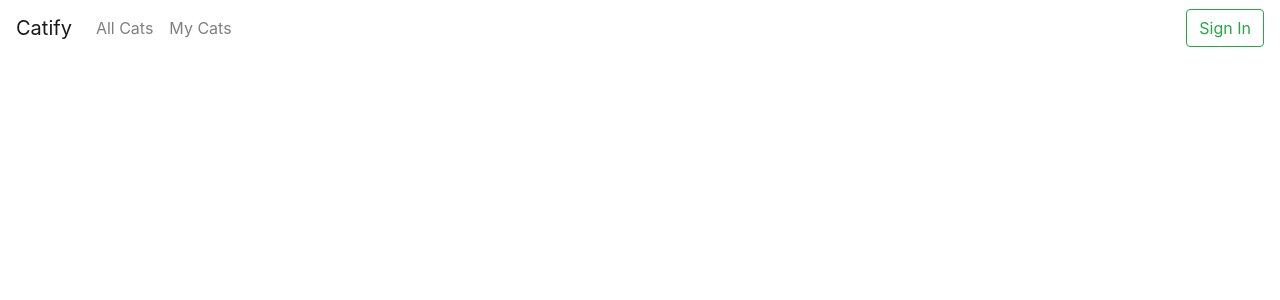
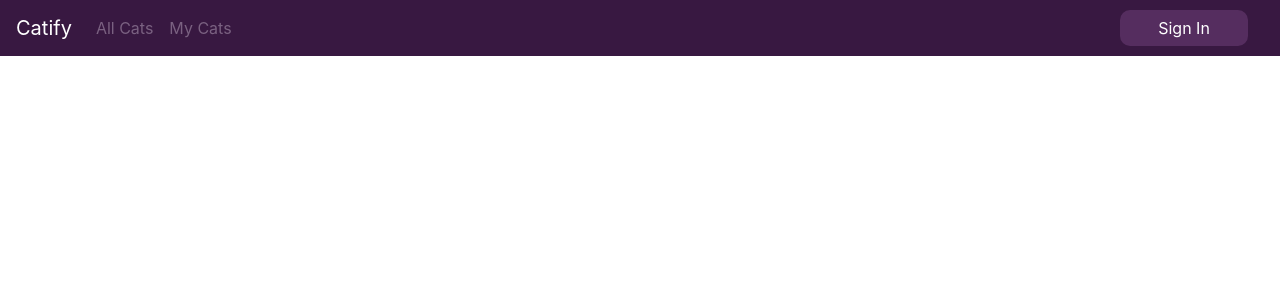
Before and after one commit to Baharghadimii/catify, a React (Create React App) app: page / in a window 1280 px wide. Shown: the top 300 px of the page. Built offline with nearby package versions, Linux system fonts and the light colour scheme.

Commit message:
navbar style customized

```diff
--- a/src/components/NavBar.js
+++ b/src/components/NavBar.js
@@ -5,17 +5,14 @@ import './NavBar.scss';
 const NavBar = (props) => {
 
   return (
-    <Navbar expand="lg">
-      <Navbar.Brand href="#home">Catify</Navbar.Brand>
-      <Navbar.Toggle aria-controls="basic-navbar-nav" />
-      <Navbar.Collapse id="basic-navbar-nav">
-        <Nav className="mr-auto">
-          <Nav.Link href="#home">All Cats</Nav.Link>
-          <Nav.Link href="#link">My Cats</Nav.Link>
-        </Nav>
-        <Button variant="outline-success">Sign In</Button>
-      </Navbar.Collapse>
-    </Navbar>
+    <Navbar className='nav' expand="lg">
+      <Navbar.Brand className='brand' href="#home">Catify</Navbar.Brand>
+      <Nav className="mr-auto">
+        <Nav.Link style={{ color: '#7A6181' }} href="#home">All Cats</Nav.Link>
+        <Nav.Link style={{ color: '#7A6181' }} href="#link">My Cats</Nav.Link>
+      </Nav>
+      <Button className="btn-nav" variant="outline-success">Sign In</Button>
+    </Navbar >
   )
 
 }
--- a/src/components/NavBar.scss
+++ b/src/components/NavBar.scss
@@ -0,0 +1,17 @@
+.nav {
+  background-color: #381841;
+  .brand {
+    color: white;
+    &:hover {
+      color: white;
+    }
+  }
+  .btn-nav {
+    width: 8rem;
+    color: white;
+    border: none;
+    margin-right: 1rem;
+    border-radius: 10px;
+    background-color: #552d5f;
+  }
+}
```
